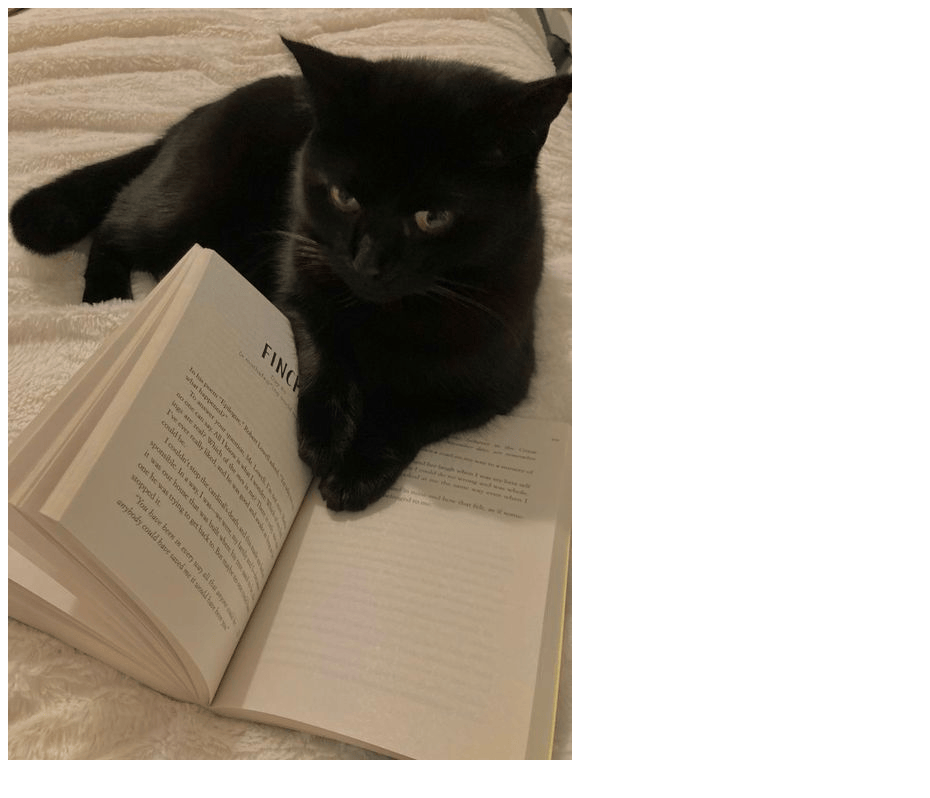
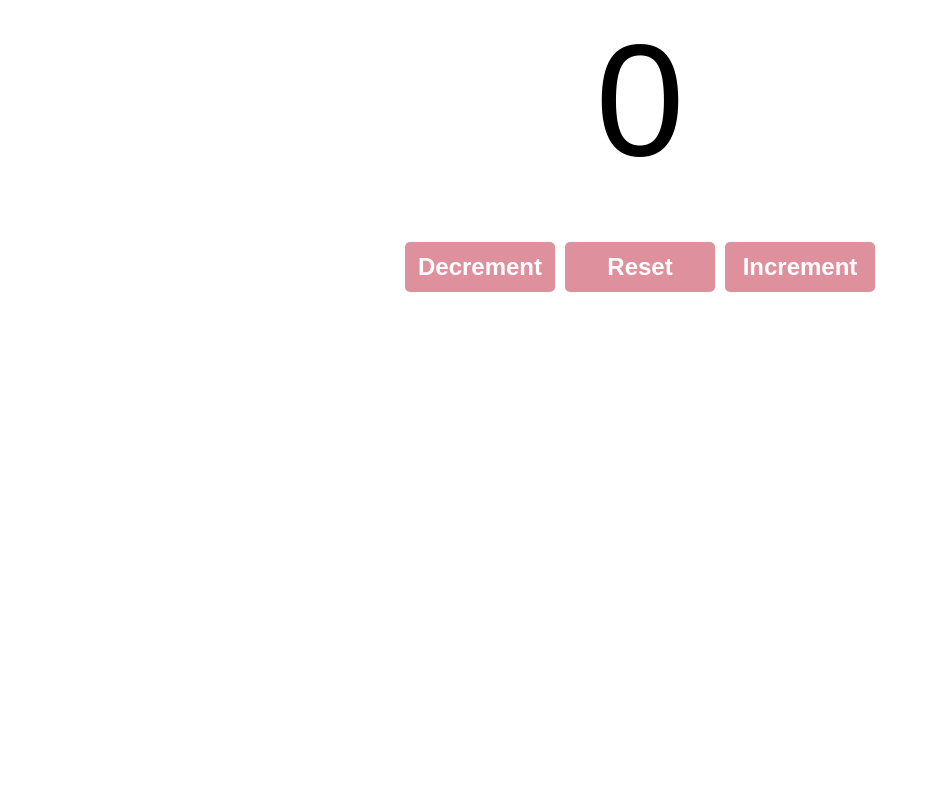
Before and after one commit to Batoul68/react-practice, a React (Vite) app in the folder my-react-app/: page / in a window 1280 px wide. Shown: the whole page, without its empty margins (0-930 px from the left). Built offline with nearby package versions, Linux system fonts and the light colour scheme.

Commit message:
useState

```diff
--- a/my-react-app/src/App.jsx
+++ b/my-react-app/src/App.jsx
@@ -1,11 +1,11 @@
-
-import ProfilePicture from './ProfilePicture.jsx';
+import MyComponent from "./MyComponent.jsx";
+import Counter from "./Counter.jsx";
 
 function App() {
 
   return(
     <>
-      <ProfilePicture />
+      <Counter />
     </>
   );
 }
--- /dev/null
+++ b/my-react-app/src/Counter.jsx
@@ -0,0 +1,29 @@
+import React, {useState} from 'react';
+
+function Counter() {
+
+  const [count, setCount] = useState(0);
+
+  const increment = () => {
+    setCount(count + 1);
+  }
+
+  const decrement = () => {
+    setCount(count - 1);
+  }
+
+  const reset = () => {
+    setCount(0);
+  }
+
+  return(
+    <div className="counter-container">
+      <p className="count-display">{count}</p>
+      <button className="counter-button" onClick={decrement}>Decrement</button>
+      <button className="counter-button" onClick={reset}>Reset</button>
+      <button className="counter-button" onClick={increment}>Increment</button>
+    </div>
+  );
+
+}
+export default Counter
--- /dev/null
+++ b/my-react-app/src/MyComponent.jsx
@@ -0,0 +1,35 @@
+import React, {useState} from 'react';
+
+function MyComponent() {
+
+  const [name, setName] = useState("Guest");
+  const [age, setAge] = useState(0);
+  const [isEmployed, setIsEmployed] = useState(false);
+
+  const updateName = () => {
+     setName("Tunip");
+  }
+
+  const incrementAge = () => {
+    setAge(age + 2);
+  }
+
+  const toggleEmployedStatus = () => {
+    setIsEmployed(!isEmployed);
+  }
+
+  return(
+    <div>
+      <p>Name: {name}</p>
+      <button onClick={updateName}>Set Name</button>
+
+      <p>Age: {age}</p>
+
+      <button onClick={incrementAge}>Change Age</button>
+      <p>Is employed?: {isEmployed ? "Yes" : "No"}</p>
+      <button onClick={toggleEmployedStatus}>Change Employment</button>
+    </div>
+  );
+
+}
+export default MyComponent
--- a/my-react-app/src/index.css
+++ b/my-react-app/src/index.css
@@ -80,3 +80,31 @@
   color: rgb(94, 92, 92);
   cursor: pointer;
 }
+
+.counter-container {
+  text-align: center;
+  font-family: Arial, Helvetica, sans-serif;
+}
+
+.count-display {
+  font-size: 10em;
+  margin-top: 0;
+  margin-bottom: 50px;
+}
+
+.counter-button {
+  width: 150px;
+  height: 50px;
+  font-size: 1.5em;
+  font-weight: bold;
+  margin: 0px 5px;
+  background-color: rgb(222, 144, 157);
+  color: white;
+  border: none;
+  border-radius: 5px;
+  cursor: pointer;
+}
+
+.counter-button:hover {
+  background-color: rgb(173, 113, 123);
+}
```
